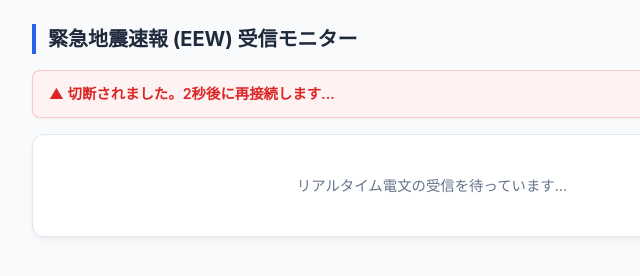
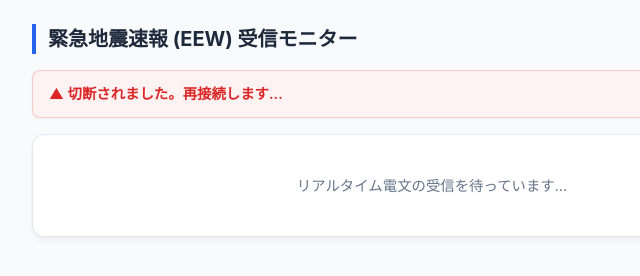
Before and after one commit to bosai0701/EEW, a plain HTML site: page index.html in a window 1280 px wide. Shown: the full height of the page, 208-848 px from the left. Drawn offline with Linux system fonts and the light colour scheme.

Commit message:
Update index.html

```diff
--- a/index.html
+++ b/index.html
@@ -312,12 +312,12 @@ function connect(){
     };
 
     ws.onclose = () => {
-        wsStatus.textContent = "▲ 切断されました。2秒後に再接続します...";
+        wsStatus.textContent = "▲ 切断されました。再接続します...";
         wsStatus.style.color = "var(--danger)";
         wsStatus.style.backgroundColor = "var(--danger-light)";
         wsStatus.style.borderColor = "rgba(220, 38, 38, 0.2)";
         clearInterval(pingTimer);
-        reconnectTimer = setTimeout(connect, 2000);
+        reconnectTimer = setTimeout(connect, 100);
     };
 }
 
```
